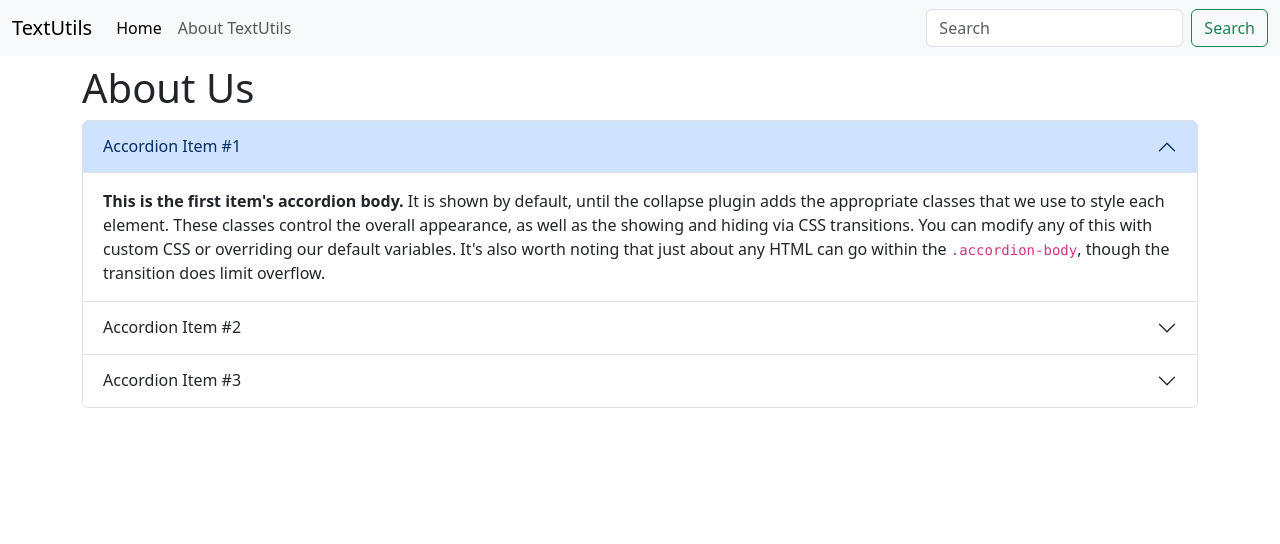
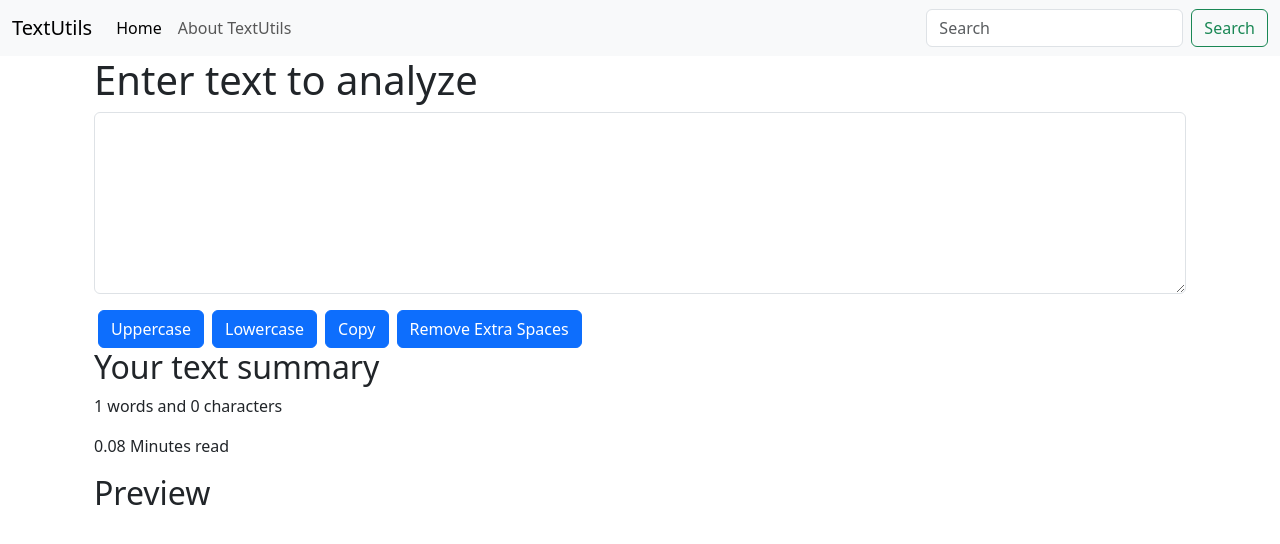
Before and after one commit to aishwaryap95/React_Course, a React (Create React App) app: page / in a window 1280 px wide. Shown: the top 544 px of the page. Built offline with nearby package versions, Linux system fonts and the light colour scheme.

Commit message:
Dark Mode version 1

```diff
--- a/src/App.js
+++ b/src/App.js
@@ -1,14 +1,15 @@
 import "./App.css";
-import About from "./components/About";
+//import About from "./components/About";
 import NavBar from "./components/NavBar";
+import TextForm from "./components/TextForm";
 
 function App() {
   return (
     <>
       <NavBar title="TextUtils" aboutText="About TextUtils" />
       <div className="container">
-        {/* <TextForm heading="Enter text to analyze"/> */}
-        <About/>
+        <TextForm heading="Enter text to analyze"/>
+        {/* <About/>   */}
       </div>
     </>
   );
--- a/src/components/About.js
+++ b/src/components/About.js
@@ -1,11 +1,36 @@
-import React from "react";
+import React, { useState } from "react";
 
 export default function About() {
+  //Javascript Object
+  const [mystyle, setmyStyle] = useState({
+    color: "black",
+    backgroundColor: "white",
+  });
+
+  const [btntext, setBtnText] = useState("Enable Dark Mode");
+
+  const toggleStyle = () => {
+    if (mystyle.color === "black") {
+      setmyStyle({
+        color: "white",
+        backgroundColor: "black",
+        border: '1px solid white'
+      });
+      setBtnText("Enable Light Mode");
+    } else {
+      setmyStyle({
+        color: "black",
+        backgroundColor: "white",
+      });
+      setBtnText("Enable Dark Mode");
+    }
+  };
+
   return (
-    <div>
-    <h1 className="my-2">About Us</h1>
-      <div className="accordion" id="accordionExample">
-        <div className="accordion-item">
+    <div className="container" style={mystyle}>
+      <h1 className="my-2">About Us</h1>
+      <div className="accordion" id="accordionExample" style={mystyle}>
+        <div className="accordion-item" style={mystyle}>
           <h2 className="accordion-header">
             <button
               className="accordion-button"
@@ -14,6 +39,7 @@ export default function About() {
               data-bs-target="#collapseOne"
               aria-expanded="true"
               aria-controls="collapseOne"
+              style={mystyle}
             >
               Accordion Item #1
             </button>
@@ -23,7 +49,7 @@ export default function About() {
             className="accordion-collapse collapse show"
             data-bs-parent="#accordionExample"
           >
-            <div className="accordion-body">
+            <div className="accordion-body" style={mystyle}>
               <strong>This is the first item's accordion body.</strong> It is
               shown by default, until the collapse plugin adds the appropriate
               classes that we use to style each element. These classes control
@@ -44,6 +70,7 @@ export default function About() {
               data-bs-target="#collapseTwo"
               aria-expanded="false"
               aria-controls="collapseTwo"
+              style={mystyle}
             >
               Accordion Item #2
             </button>
@@ -53,7 +80,7 @@ export default function About() {
             className="accordion-collapse collapse"
             data-bs-parent="#accordionExample"
           >
-            <div className="accordion-body">
+            <div className="accordion-body" style={mystyle}>
               <strong>This is the second item's accordion body.</strong> It is
               hidden by default, until the collapse plugin adds the appropriate
               classes that we use to style each element. These classes control
@@ -74,6 +101,7 @@ export default function About() {
               data-bs-target="#collapseThree"
               aria-expanded="false"
               aria-controls="collapseThree"
+              style={mystyle}
             >
               Accordion Item #3
             </button>
@@ -83,7 +111,7 @@ export default function About() {
             className="accordion-collapse collapse"
             data-bs-parent="#accordionExample"
           >
-            <div className="accordion-body">
+            <div className="accordion-body" style={mystyle}>
               <strong>This is the third item's accordion body.</strong> It is
               hidden by default, until the collapse plugin adds the appropriate
               classes that we use to style each element. These classes control
@@ -96,6 +124,11 @@ export default function About() {
           </div>
         </div>
       </div>
+      <div className="container my-3">
+        <button type="button" className="btn btn-primary" onClick={toggleStyle}>
+          {btntext}
+        </button>
+      </div>
     </div>
   );
 }
--- a/src/components/TextForm.js
+++ b/src/components/TextForm.js
@@ -19,15 +19,15 @@ export default function TextForm(props) {
   };
 
   const copyToClipboard = () => {
-    navigator.clipboard.writeText(text)
-      .then(() => {
-        console.log("Text copied to clipboard!");
-      })
-      .catch((error) => {
-        console.error("Error copying text:", error);
-      });
+    var text = document.getElementById("mybox");
+    text.select();
+    navigator.clipboard.writeText(text.value);
   };
 
+  const handleExtraSpaces = () => {
+    let newText = text.split(/[ ]+/);
+    setText(newText.join(" "));
+  };
   const [text, setText] = useState("");
 
   return (
@@ -39,7 +39,7 @@ export default function TextForm(props) {
             onChange={handleOnChange}
             value={text}
             className="form-control"
-            id="exampleFormControlTextarea1"
+            id="mybox"
             rows="7"
           ></textarea>
         </div>
@@ -52,6 +52,9 @@ export default function TextForm(props) {
         </button>
         <button className="btn btn-primary mx-1" onClick={copyToClipboard}>
           Copy
+        </button>
+        <button className="btn btn-primary mx-1" onClick={handleExtraSpaces}>
+          Remove Extra Spaces
         </button>
       </div>
       <div className="container" my-3>
```
